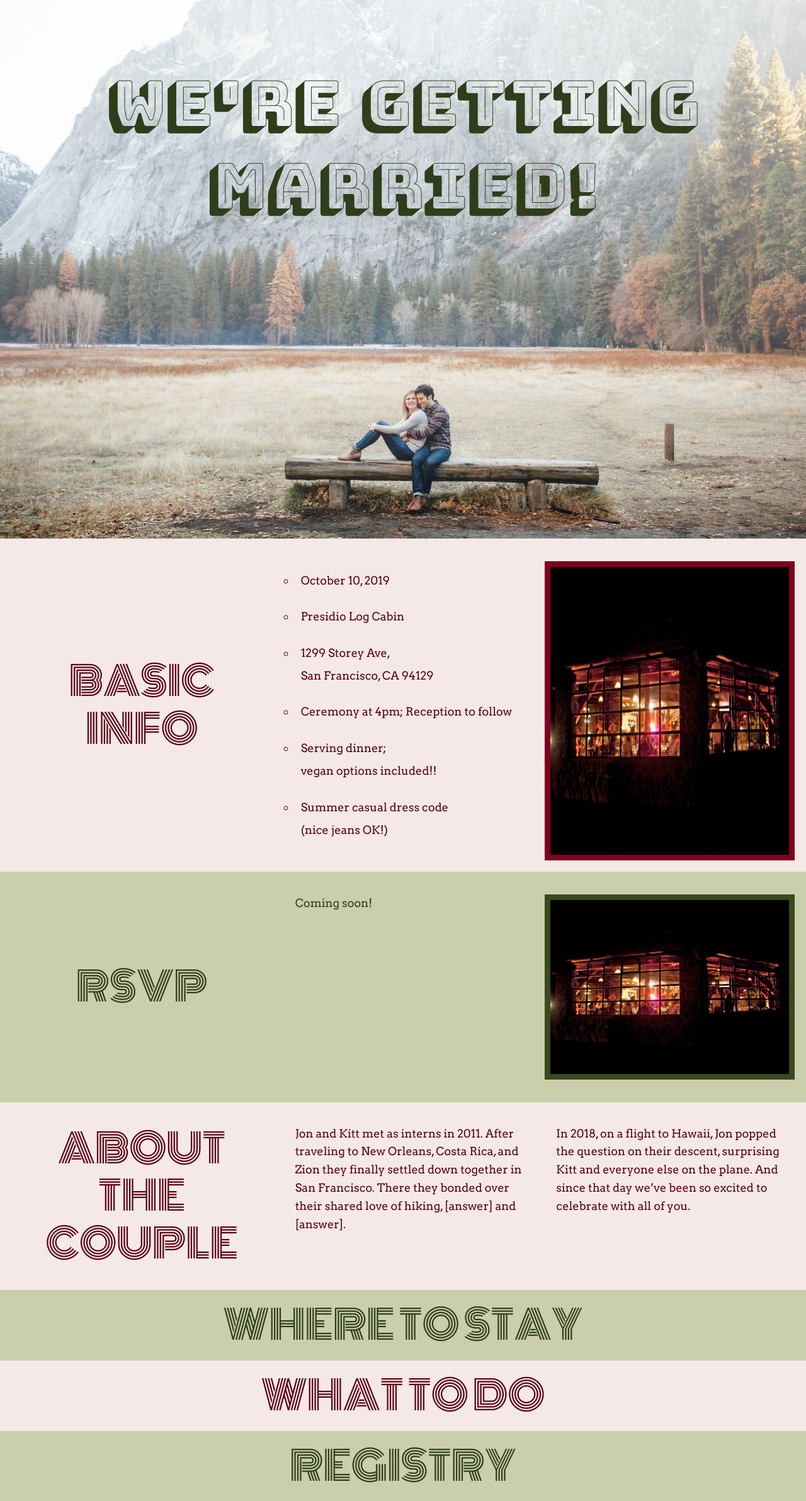
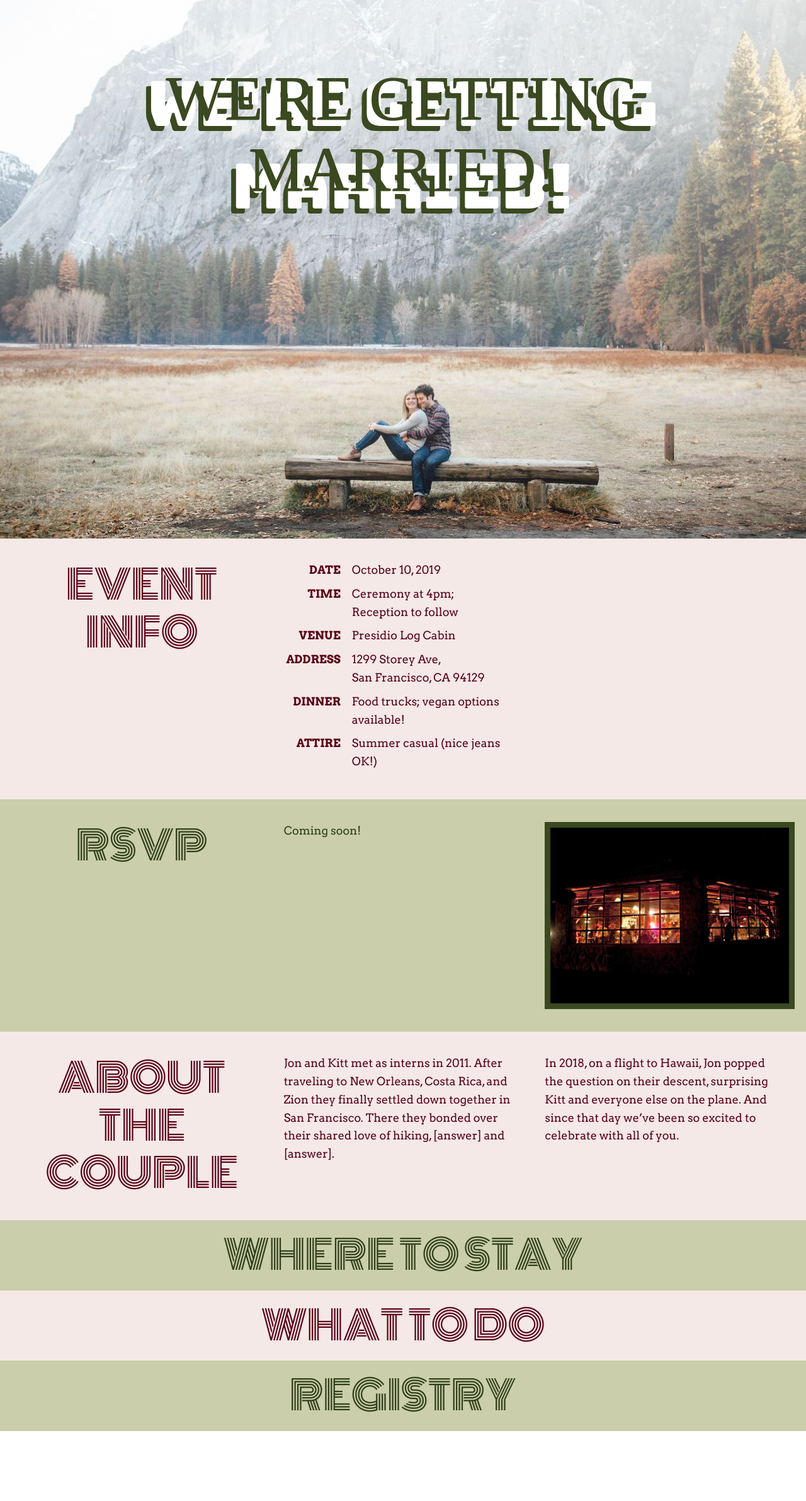
Before and after one commit to tlozoot/tlozoot.github.io, a Jekyll site: the page built from index.md, in a window 1280 px wide. Shown: the whole page at 63% size. Built offline with Jekyll 4.4.1, drawn with Linux system fonts in a browser that asks for light colours; some web fonts are replaced; after the commit the page ends 2272 px from its top, so only the background shows below that.

Commit message:
more progress

```diff
--- a/_layouts/default.html
+++ b/_layouts/default.html
@@ -2,7 +2,7 @@
 <html>
 <head>
   <meta charset="utf-8" />
-  <link href="https://fonts.googleapis.com/css?family=Bungee+Shade|Monoton|Arvo|Fredericka+the+Great|Luckiest+Guy|Staatliches|Vesper+Libre:400,700" rel="stylesheet">
+  <link href="https://fonts.googleapis.com/css?family=Bungee|Bungee+Hairline|Bungee+Outline|Monoton|Arvo:400,700|Fredericka+the+Great|Luckiest+Guy|Staatliches|Vesper+Libre:400,700" rel="stylesheet">
   <link rel="stylesheet" href="/main.css" />
 </head>
 <body>
--- a/_layouts/home.html
+++ b/_layouts/home.html
@@ -3,27 +3,46 @@ layout: default
 ---
 
   <div class='header'>
-    <h1>We're getting married!</h1>
+    <h1><div class='shadow'>
+      <div class='top'>We're getting married!</div>
+      <div class='bottom'>We're getting married!</div>
+    </div></h1>
   </div>
 
   <div class='section' id='where'>
     <div class='cell h2'>
       <div class='vert'>
-        <h2>Basic info</h2>
+        <h2>Event info</h2>
       </div>
     </div>
-    <div class='cell ul'>
-      <ul>
-        <li class='border'>October 10, 2019</li>
-        <li class='border'>Presidio Log Cabin</li>
-        <li class='border'>1299 Storey Ave, San&nbsp;Francisco,&nbsp;CA&nbsp;94129</li>
-        <li class='border'>Ceremony  at 4pm; Reception&nbsp;to&nbsp;follow</li>
-        <li class='border'>Serving dinner; vegan&nbsp;options&nbsp;included!!</li>
-        <li class='border'>Summer casual dress code (nice&nbsp;jeans&nbsp;OK!)</li>
-      </ul>
+    <div class='cell'>
+      <div class='faq'>
+        <div class='question'>Date</div>
+        <div class='answer'>October 10, 2019</div>
+      </div>
+      <div class='faq'>
+        <div class='question'>Time</div>
+        <div class='answer'>Ceremony  at 4pm; Reception&nbsp;to&nbsp;follow</div>
+      </div>
+      <div class='faq'>
+        <div class='question'>Venue</div>
+        <div class='answer'>Presidio Log Cabin</div>
+      </div>
+      <div class='faq'>
+        <div class='question'>Address</div>
+        <div class='answer'>1299 Storey Ave, San&nbsp;Francisco,&nbsp;CA&nbsp;94129</div>
+      </div>
+      <div class='faq'>
+        <div class='question'>Dinner</div>
+        <div class='answer'>Food trucks; vegan options available!</div>
+      </div>
+      <div class='faq'>
+        <div class='question'>Attire</div>
+        <div class='answer'>Summer casual (nice jeans OK!)</div>
+      </div>
     </div>
-    <div class='cell img'>
-      <img class='border' src='/images/cabin.jpg' />
+    <div class='cell'>
+
     </div>
   </div>
 
--- a/main.css
+++ b/main.css
@@ -32,20 +32,49 @@ html, body {
 }
 
 h1 {
-  font-family: 'Bungee Shade', cursive;
+  font-family: 'Bungee Outline', cursive;
   font-weight: normal;
   text-transform: uppercase;
-  color: #303d1a;
+  color: white;
   text-align: center;
   margin: 0;
   padding: 1em 0.5em 5em 0.5em;
   font-size: 5.5em;
 }
+h1 span {
+  /*text-shadow: -8px 8px 0px #3A4920;*/
+  /*text-shadow: 2px -2px 0px #3A4920;*/
+}
+
+.shadow {
+  position: relative;
+}
+.shadow div {
+  position: absolute;
+  top: 0;
+  left: 0;
+  height: 100%;
+  width: 100%;
+}
+
+.shadow .top {
+  font-family: Bungee Hairline;
+  text-shadow: -1px 1px 0px #3A4920;
+  z-index: 1;
+  color: #3A4920;
+}
+
+.shadow .bottom {
+  font-family: Bungee;
+  z-index: 0;
+  color: white;
+  text-shadow: -0.08em 0.08em 0px #3A4920;
+}
 
 @media screen and (max-width: 1000px) {
   h1 {
-    font-size: 6em;
-    padding-top: 1.5em;
+    font-size: 7.5em;
+    padding-top: 1em;
   }
 }
 
@@ -71,9 +100,22 @@ h1 {
   padding-bottom: 1em;
 }
 
-.cell .vert {
+.faq {
   display: flex;
-  height: 100%;
+  flex-direction: row;
+  margin-bottom: 0.5em;
+}
+
+.faq .question {
+  flex: 1;
+  text-align: right;
+  text-transform: uppercase;
+  margin-right: 1em;
+  font-weight: 700;
+}
+
+.faq .answer {
+  flex: 3;
 }
 
 .section h2 {
@@ -87,7 +129,7 @@ h1 {
   margin: auto;
 }
 
-.section ul, .section p {
+.section {
   font-family: 'Arvo', serif;
   font-weight: 400;
   line-height: 1.6em;
@@ -138,19 +180,22 @@ h1 {
 @media screen and (max-width: 1000px) {
   .section {
     flex-direction: column;
-    font-size: 1.3em;
+    font-size: 2em;
     padding: 2em 0;
   }
 
   .section h2 {
-    font-size: 5.5em;
+    /*font-size: 2em;*/
   }
 
   .cell {
-    margin: 1em 3em 2em 3em;
+    margin: 1em 1em 2em 1em;
   }
   .h2 {
     margin: 1em;
+  }
+  .faq .answer {
+    flex: 2;
   }
 }
 
```
